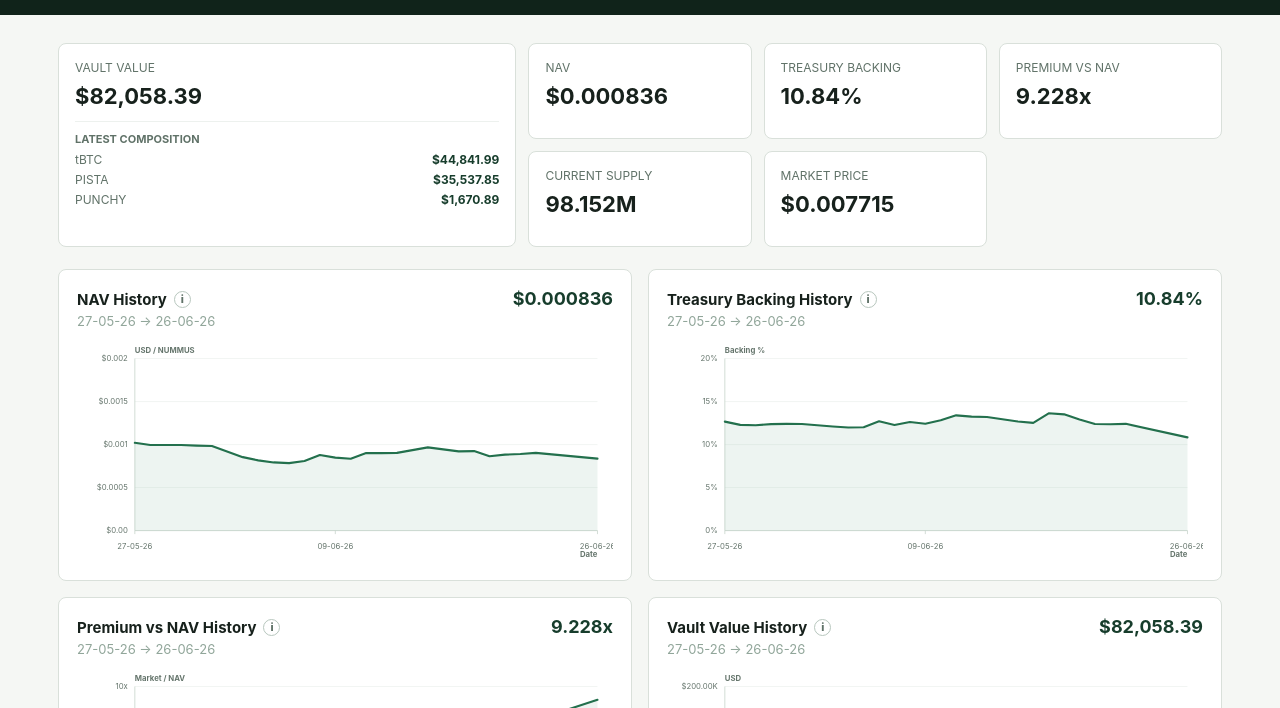
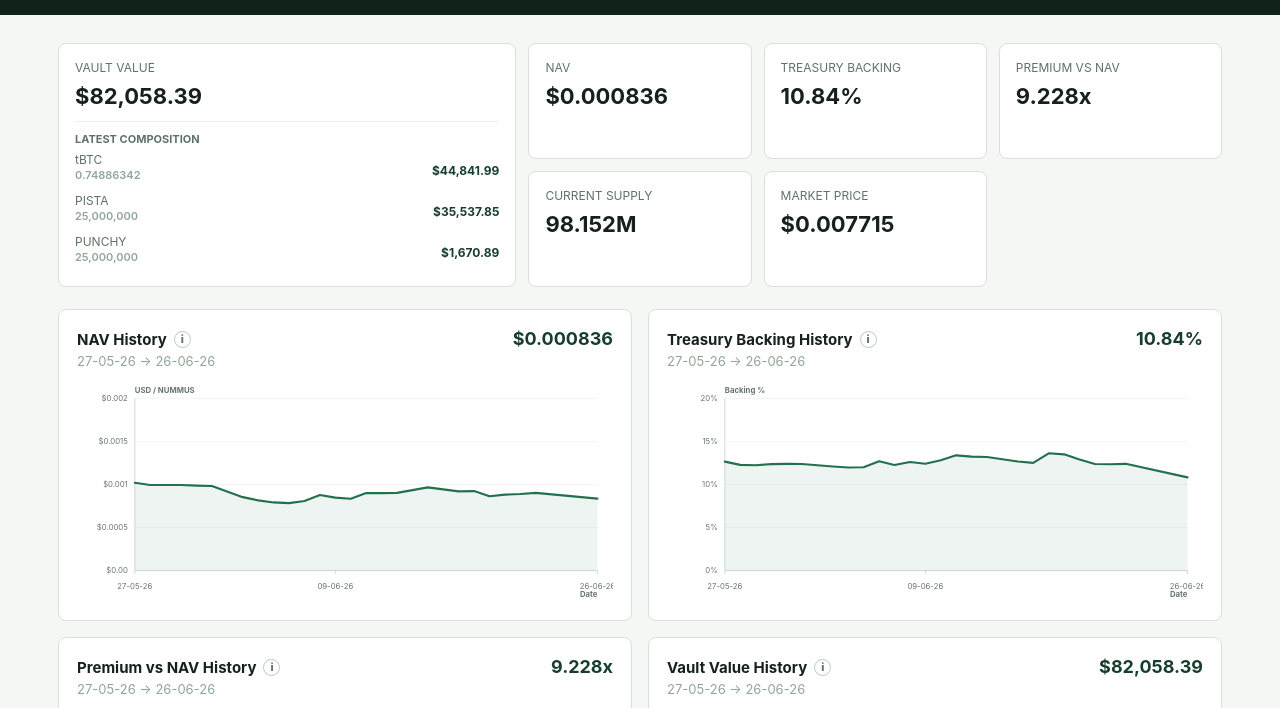
Before and after one commit to Happydao/nummus-nav-dashboard, a website built with Vite: page index.html in a window 1280 px wide. Shown: the part 83-791 px from the top of the page. Built offline with nearby package versions, Linux system fonts and the light colour scheme.

Commit message:
Show vault asset amounts

```diff
--- a/src/app/main.ts
+++ b/src/app/main.ts
@@ -111,7 +111,7 @@ async function render(): Promise<void> {
             formatter: numberCompact,
             axisFormatter: numberCompact,
             yLabel: "NUMMUS",
-            yMin: 80_000_000,
+            yMin: 90_000_000,
             yMax: 100_000_000,
             showMarkers: true,
             info: "Supply shows how many NUMMUS tokens are circulating. Lower supply can increase NAV per token if treasury value is stable or growing."
@@ -143,6 +143,7 @@ function vaultCompositionDetails(record: DailySnapshot): string {
   const assets = (record.valuationReport?.pricedAssets ?? []) as Array<{
     symbol?: string | null;
     mint?: string;
+    amount?: number;
     valueUsd?: number;
   }>;
   const rows = assets
@@ -151,7 +152,10 @@ function vaultCompositionDetails(record: DailySnapshot): string {
     .map(
       (asset) => `
         <li>
-          <span>${escapeHtml(asset.symbol ?? shortMint(asset.mint ?? ""))}</span>
+          <span>
+            ${escapeHtml(asset.symbol ?? shortMint(asset.mint ?? ""))}
+            <small>${formatAssetAmount(asset.amount)}</small>
+          </span>
           <strong>${usd(asset.valueUsd ?? null)}</strong>
         </li>
       `
@@ -166,6 +170,14 @@ function vaultCompositionDetails(record: DailySnapshot): string {
       <ul>${rows}</ul>
     </div>
   `;
+}
+
+function formatAssetAmount(amount: number | undefined): string {
+  if (typeof amount !== "number" || !Number.isFinite(amount)) return "";
+  const formatted = new Intl.NumberFormat("en-US", {
+    maximumFractionDigits: amount >= 1 ? 2 : 8
+  }).format(amount);
+  return formatted;
 }
 
 function shortMint(mint: string): string {
--- a/src/app/styles.css
+++ b/src/app/styles.css
@@ -154,10 +154,19 @@ body {
 
 .kpi-breakdown li span {
   color: #607268;
+  display: flex;
+  flex-direction: column;
+  gap: 1px;
   min-width: 0;
   overflow: hidden;
   text-overflow: ellipsis;
   white-space: nowrap;
+}
+
+.kpi-breakdown li span small {
+  color: #91a69a;
+  font-size: 11px;
+  font-weight: 600;
 }
 
 .kpi-breakdown li strong {
```
